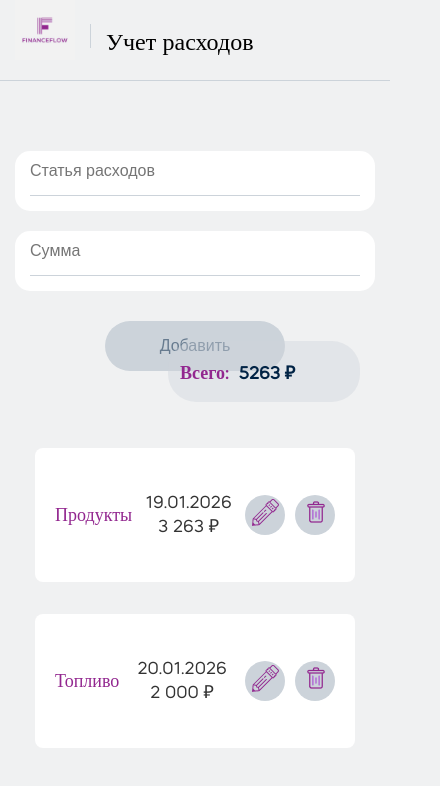
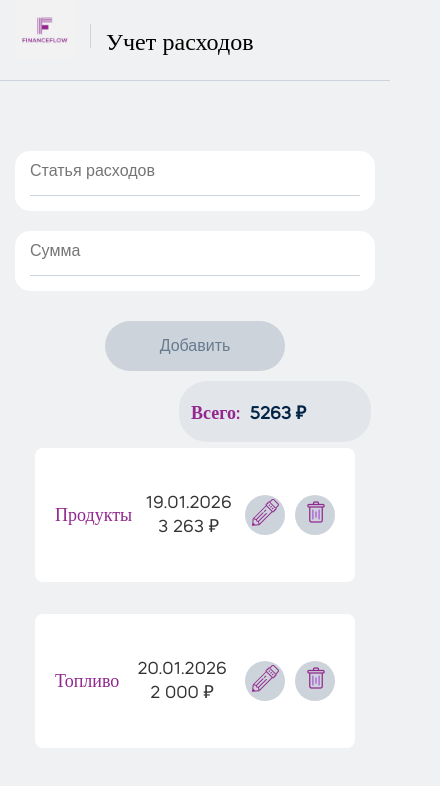
Before and after one commit to askorikovfortech-sketch/Modul2, a React (Create React App) app in the folder project/: page / in a window 390 px wide. Shown: the top 786 px of the page, 440 px wide, since content can reach past the window. Built offline with nearby package versions, Linux system fonts and the light colour scheme.

Commit message:
fix: location

```diff
--- a/project/src/components/ExpenseTotal/styles.scss
+++ b/project/src/components/ExpenseTotal/styles.scss
@@ -1,11 +1,12 @@
 .expense-total {
   display: flex;
-  justify-content: right;
+  justify-content: center;
   padding-left: 12px;
   padding-top: 11px;
   margin-top: 40px;
   margin-bottom: 40px;
-  margin-right: 180px;
+  position: relative;
+  left: 450px;
 
   &__box {
     display: flex;
@@ -57,6 +58,9 @@
 
 @media (max-width: 480px) {
   .expense-total {
+    padding: 0;
+    left: 80px;
+    top: 40px;
     &__box {
       width: 180px;
       justify-content: flex-start;
```
